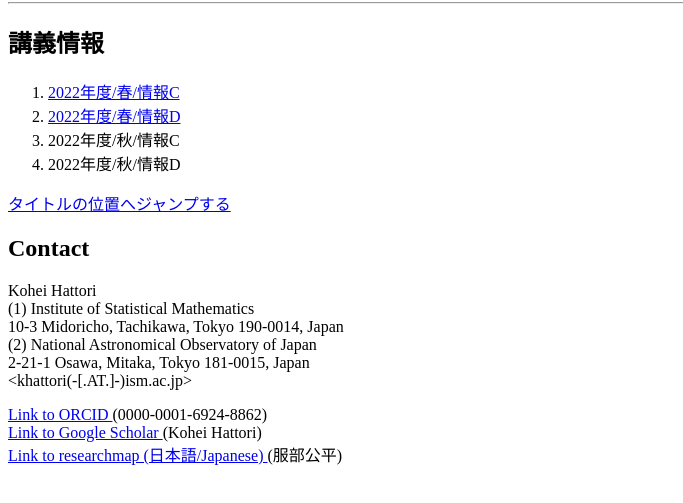
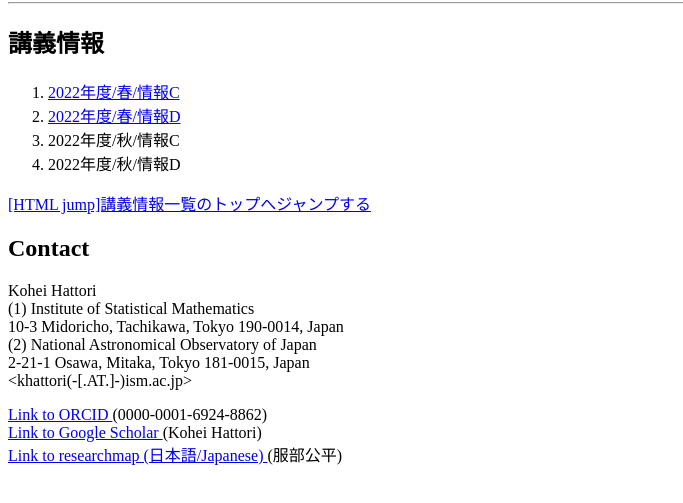
Before and after one commit to koheihattori/koheihattori.github.io, a plain HTML site: page koheihattori_lecture.html in a window 1280 px wide. Shown: the part 113-616 px from the top of the page, without its empty margins (0-683 px from the left). Drawn offline with Linux system fonts and the light colour scheme.

Commit message:
Update koheihattori_lecture.html

```diff
--- a/koheihattori_lecture.html
+++ b/koheihattori_lecture.html
@@ -55,7 +55,7 @@ Last update: 2022.January.24
 
     </ol>
 
-    <a href="#title">タイトルの位置へジャンプする</a>
+    <a href="#title">[HTML jump]講義情報一覧のトップへジャンプする</a>
 
 
 <br>
```
